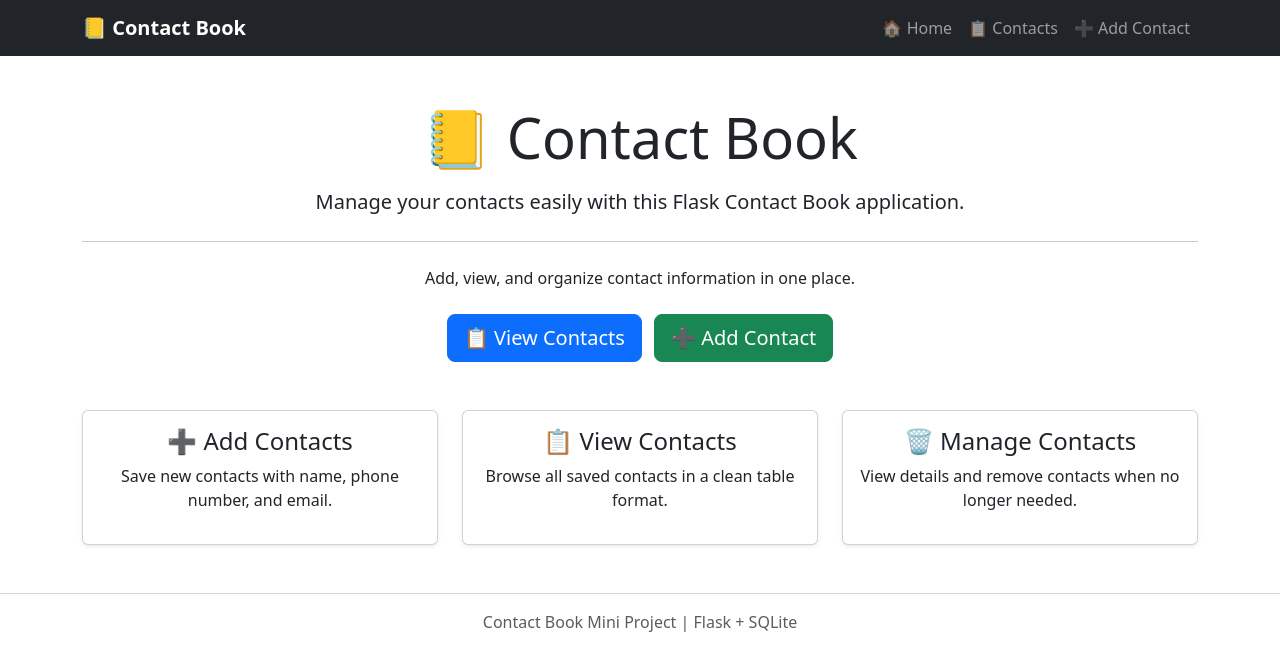
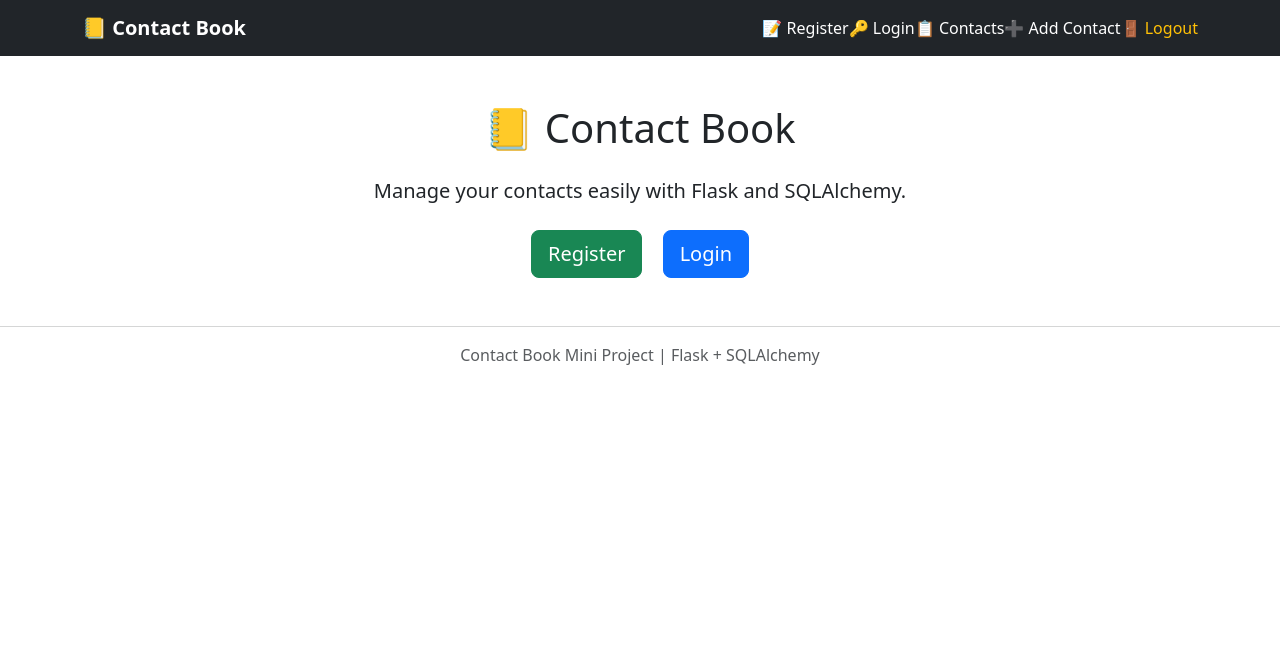
Before and after one commit to Deepshika09/contact-book, a Flask app: page / in a window 1280 px wide. Shown: the top 671 px of the page. Run offline with Flask 3, Linux system fonts and the light colour scheme.

Commit message:
Day 9 - Added user authentication with login and registration

```diff
--- a/app.py
+++ b/app.py
@@ -1,7 +1,9 @@
-from flask import Flask, render_template, request, redirect, url_for
+from flask import Flask, render_template, request, redirect, url_for, session
 from flask_sqlalchemy import SQLAlchemy
 
 app = Flask(__name__)
+
+app.secret_key = "secret123"
 
 # Database Configuration
 app.config['SQLALCHEMY_DATABASE_URI'] = 'sqlite:///contacts.db'
@@ -21,15 +23,80 @@ class Contact(db.Model):
         return f"<Contact {self.name}>"
 
 
+# User Model
+class User(db.Model):
+    id = db.Column(db.Integer, primary_key=True)
+    username = db.Column(db.String(100), unique=True, nullable=False)
+    password = db.Column(db.String(100), nullable=False)
+
+
 # Home Page
 @app.route('/')
 def home():
     return render_template('home.html')
 
 
+# Register
+@app.route('/register', methods=['GET', 'POST'])
+def register():
+
+    if request.method == 'POST':
+
+        username = request.form['username']
+        password = request.form['password']
+
+        user = User(
+            username=username,
+            password=password
+        )
+
+        db.session.add(user)
+        db.session.commit()
+
+        return redirect(url_for('login'))
+
+    return render_template('register.html')
+
+
+# Login
+@app.route('/login', methods=['GET', 'POST'])
+def login():
+
+    if request.method == 'POST':
+
+        username = request.form['username']
+        password = request.form['password']
+
+        user = User.query.filter_by(
+            username=username,
+            password=password
+        ).first()
+
+        if user:
+
+            session['user_id'] = user.id
+            session['username'] = user.username
+
+            return redirect(url_for('contacts'))
+
+    return render_template('login.html')
+
+
+# Logout
+@app.route('/logout')
+def logout():
+
+    session.clear()
+
+    return redirect(url_for('login'))
+
+
 # View All Contacts
 @app.route('/contacts')
 def contacts():
+
+    if 'user_id' not in session:
+        return redirect(url_for('login'))
 
     all_contacts = Contact.query.all()
 
@@ -42,6 +109,9 @@ def contacts():
 # Add Contact
 @app.route('/add', methods=['GET', 'POST'])
 def add_contact():
+
+    if 'user_id' not in session:
+        return redirect(url_for('login'))
 
     if request.method == 'POST':
 
@@ -67,6 +137,9 @@ def add_contact():
 @app.route('/contact/<int:id>')
 def contact_detail(id):
 
+    if 'user_id' not in session:
+        return redirect(url_for('login'))
+
     contact = Contact.query.get_or_404(id)
 
     return render_template(
@@ -78,6 +151,9 @@ def contact_detail(id):
 # Edit Contact
 @app.route('/edit/<int:id>', methods=['GET', 'POST'])
 def edit_contact(id):
+
+    if 'user_id' not in session:
+        return redirect(url_for('login'))
 
     contact = Contact.query.get_or_404(id)
 
@@ -101,6 +177,9 @@ def edit_contact(id):
 @app.route('/delete/<int:id>')
 def delete_contact(id):
 
+    if 'user_id' not in session:
+        return redirect(url_for('login'))
+
     contact = Contact.query.get_or_404(id)
 
     db.session.delete(contact)
--- a/templates/base.html
+++ b/templates/base.html
@@ -11,46 +11,37 @@
 <body>
 
     <!-- Navbar -->
-    <nav class="navbar navbar-expand-lg navbar-dark bg-dark">
+    <nav class="navbar navbar-dark bg-dark">
         <div class="container">
 
-            <!-- Logo / Home Link -->
             <a class="navbar-brand fw-bold" href="/">
                 📒 Contact Book
             </a>
 
-            <button class="navbar-toggler"
-                    type="button"
-                    data-bs-toggle="collapse"
-                    data-bs-target="#navbarNav">
-                <span class="navbar-toggler-icon"></span>
-            </button>
+            <div class="d-flex">
 
-            <div class="collapse navbar-collapse" id="navbarNav">
+                <a class="nav-link text-white" href="/register">
+                    📝 Register
+                </a>
 
-                <ul class="navbar-nav ms-auto">
+                <a class="nav-link text-white" href="/login">
+                    🔑 Login
+                </a>
 
-                    <li class="nav-item">
-                        <a class="nav-link" href="/">
-                            🏠 Home
-                        </a>
-                    </li>
+                <a class="nav-link text-white" href="/contacts">
+                    📋 Contacts
+                </a>
 
-                    <li class="nav-item">
-                        <a class="nav-link" href="/contacts">
-                            📋 Contacts
-                        </a>
-                    </li>
+                <a class="nav-link text-white" href="/add">
+                    ➕ Add Contact
+                </a>
 
-                    <li class="nav-item">
-                        <a class="nav-link" href="/add">
-                            ➕ Add Contact
-                        </a>
-                    </li>
-
-                </ul>
+                <a class="nav-link text-warning" href="/logout">
+                    🚪 Logout
+                </a>
 
             </div>
+
         </div>
     </nav>
 
@@ -65,7 +56,7 @@
     <!-- Footer -->
     <footer class="text-center mt-5 mb-3 text-muted">
         <hr>
-        <p>Contact Book Mini Project | Flask + SQLite</p>
+        <p>Contact Book Mini Project | Flask + SQLAlchemy</p>
     </footer>
 
     <script src="https://cdn.jsdelivr.net/npm/bootstrap@5.3.3/dist/js/bootstrap.bundle.min.js"></script>
--- a/templates/home.html
+++ b/templates/home.html
@@ -4,67 +4,24 @@
 
 <div class="text-center mt-5">
 
-    <h1 class="display-4">📒 Contact Book</h1>
+    <h1 class="mb-4">📒 Contact Book</h1>
 
-    <p class="lead mt-3">
-        Manage your contacts easily with this Flask Contact Book application.
-    </p>
-
-    <hr class="my-4">
-
-    <p>
-        Add, view, and organize contact information in one place.
+    <p class="lead">
+        Manage your contacts easily with Flask and SQLAlchemy.
     </p>
 
     <div class="mt-4">
 
-        <a href="/contacts" class="btn btn-primary btn-lg me-2">
-            📋 View Contacts
+        <a href="/register" class="btn btn-success btn-lg me-3">
+            Register
         </a>
 
-        <a href="/add" class="btn btn-success btn-lg">
-            ➕ Add Contact
+        <a href="/login" class="btn btn-primary btn-lg">
+            Login
         </a>
 
     </div>
 
 </div>
 
-<div class="row mt-5">
-
-    <div class="col-md-4">
-        <div class="card shadow-sm">
-            <div class="card-body text-center">
-                <h4>➕ Add Contacts</h4>
-                <p>
-                    Save new contacts with name, phone number, and email.
-                </p>
-            </div>
-        </div>
-    </div>
-
-    <div class="col-md-4">
-        <div class="card shadow-sm">
-            <div class="card-body text-center">
-                <h4>📋 View Contacts</h4>
-                <p>
-                    Browse all saved contacts in a clean table format.
-                </p>
-            </div>
-        </div>
-    </div>
-
-    <div class="col-md-4">
-        <div class="card shadow-sm">
-            <div class="card-body text-center">
-                <h4>🗑️ Manage Contacts</h4>
-                <p>
-                    View details and remove contacts when no longer needed.
-                </p>
-            </div>
-        </div>
-    </div>
-
-</div>
-
 {% endblock %}
```
Also changed, not shown: templates/login.html (added, +37 -0 lines), templates/register.html (added, +40 -0 lines), instance/contacts.db.
